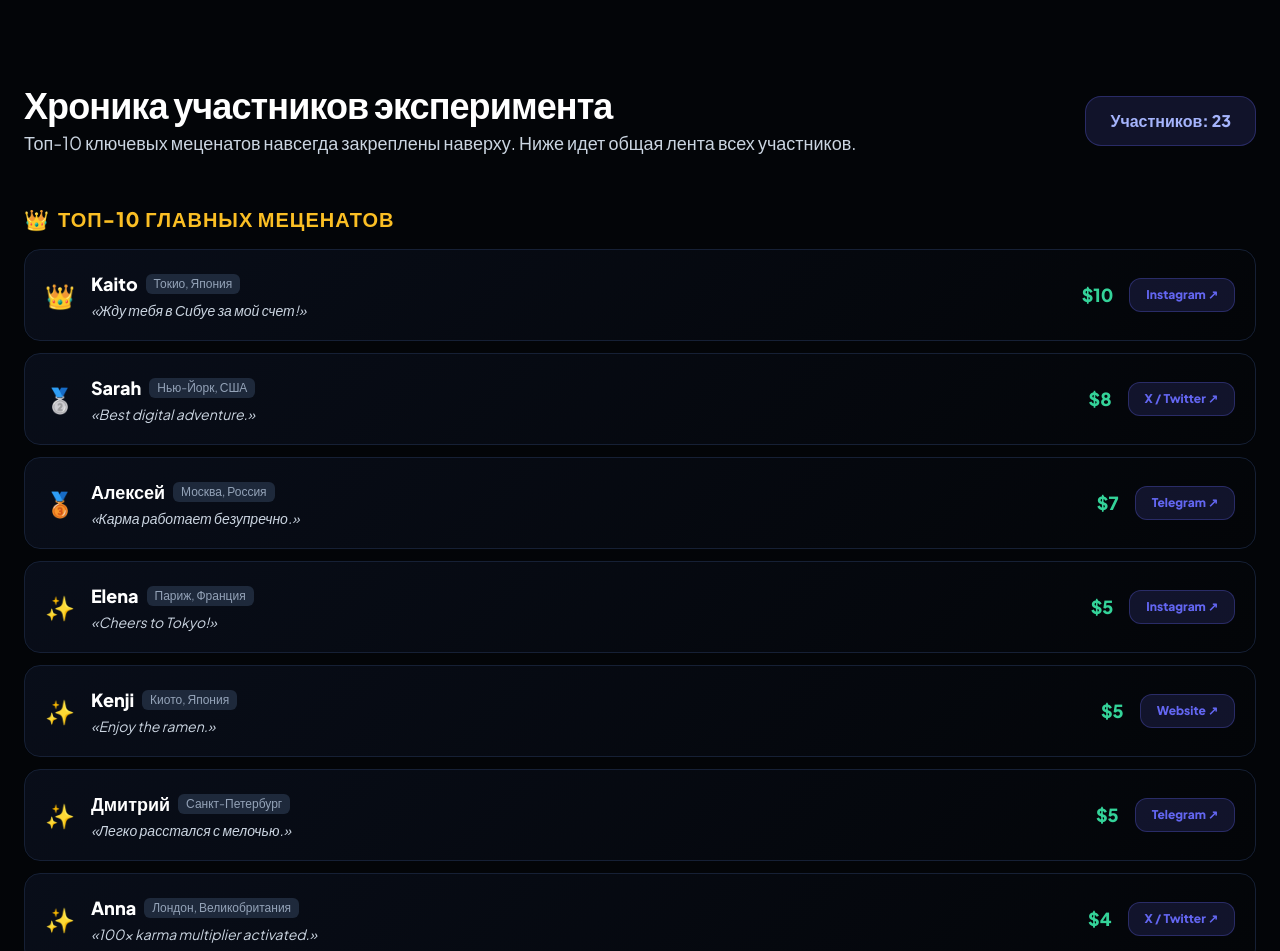
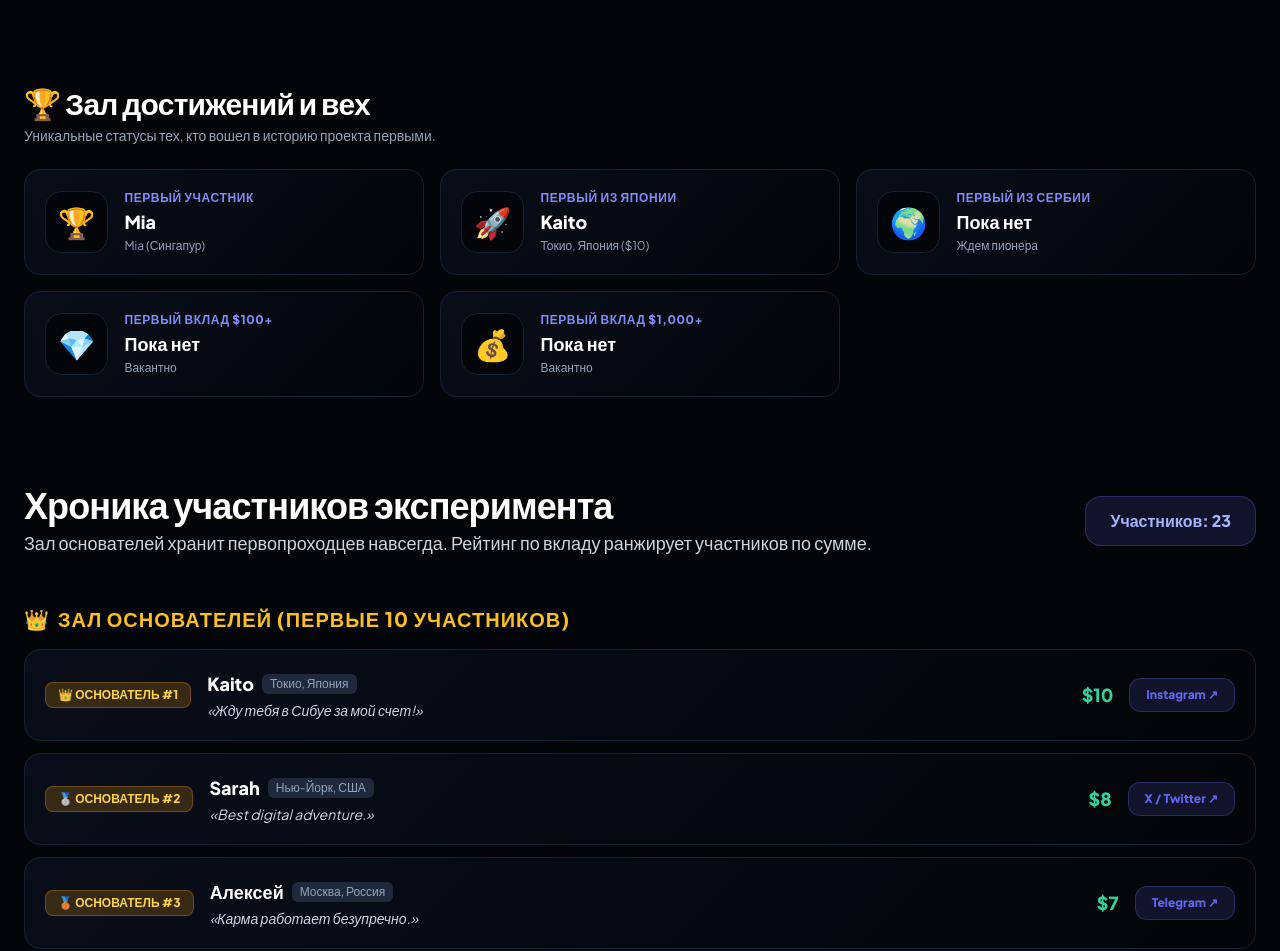
Before and after one commit to abc75277-afk/super-app, a plain HTML site: page index.html in a window 1280 px wide. Shown: the part 1527-2478 px from the top of the page. Drawn offline with nearby package versions, Linux system fonts and the light colour scheme.

Commit message:
Update achievements section and related content

```diff
--- a/index.html
+++ b/index.html
@@ -130,35 +130,48 @@
             </div>
         </section>
 
-        <!-- РЕЕСТР УЧАСТНИКОВ -->
+        <!-- СЕКЦИЯ ДОСТИЖЕНИЙ / АЧИВОК -->
+        <section class="space-y-6 pt-6">
+            <div class="flex flex-col sm:flex-row justify-between items-start sm:items-center gap-4">
+                <div>
+                    <h2 class="text-2xl sm:text-3xl font-black tracking-tight text-white" data-i18n="achievementsTitle">🏆 Зал достижений и вех</h2>
+                    <p class="text-slate-400 text-sm mt-1" data-i18n="achievementsSub">Уникальные статусы тех, кто вошел в историю проекта первыми.</p>
+                </div>
+            </div>
+            <div id="achievementsGrid" class="grid grid-cols-1 sm:grid-cols-2 lg:grid-cols-3 gap-4">
+                <!-- Динамически заполняется скриптом -->
+            </div>
+        </section>
+
+        <!-- РЕЕСТР УЧАСТНИКОВ (ДВОЙНАЯ СИСТЕМА) -->
         <section class="space-y-12 pt-6">
             <div class="flex flex-col sm:flex-row justify-between items-start sm:items-center gap-4">
                 <div>
                     <h2 class="text-3xl sm:text-4xl font-black tracking-tight text-white" data-i18n="listTitle">Хроника участников эксперимента</h2>
-                    <p class="text-lg text-slate-300 mt-1" data-i18n="listDesc">Топ-10 ключевых меценатов навсегда закреплены наверху. Ниже идет общая лента всех участников.</p>
+                    <p class="text-lg text-slate-300 mt-1" data-i18n="listDesc">Зал основателей хранит первопроходцев навсегда. Рейтинг по вкладу ранжирует участников по сумме.</p>
                 </div>
                 <div class="flex items-center space-x-3">
                     <span class="text-base px-6 py-3 rounded-2xl bg-indigo-500/15 border border-indigo-500/30 text-indigo-300 font-extrabold" id="participantsBadge">Участников: 0</span>
                 </div>
             </div>
 
-            <!-- ТОП-10 -->
+            <!-- 👑 ЗАЛ ОСНОВАТЕЛЕЙ (ПЕРВЫЕ 10) -->
             <div class="space-y-4">
                 <h3 class="text-xl font-extrabold text-amber-400 uppercase tracking-wider flex items-center space-x-2">
                     <span>👑</span>
-                    <span data-i18n="top10Title">Топ-10 главных меценатов</span>
+                    <span data-i18n="foundersTitle">Зал основателей (Первые 10 участников)</span>
                 </h3>
-                <div id="topParticipantsList" class="space-y-3"></div>
+                <div id="foundersList" class="space-y-3"></div>
             </div>
 
-            <!-- ЛЕНТА -->
+            <!-- 💎 РЕЙТИНГ ПО ВКЛАДУ -->
             <div class="space-y-4 pt-4">
-                <h3 class="text-xl font-extrabold text-slate-300 uppercase tracking-wider flex items-center space-x-2">
-                    <span>📜</span>
-                    <span data-i18n="feedTitle">Общая лента участников</span>
+                <h3 class="text-xl font-extrabold text-emerald-400 uppercase tracking-wider flex items-center space-x-2">
+                    <span>💎</span>
+                    <span data-i18n="topDonorsTitle">Рейтинг по вкладу (Топ меценатов)</span>
                 </h3>
                 <div class="glass-panel border border-cardBorder rounded-3xl p-6 sm:p-8 max-h-[500px] overflow-y-auto custom-scrollbar shadow-2xl">
-                    <div id="feedParticipantsList" class="space-y-4"></div>
+                    <div id="topDonorsList" class="space-y-4"></div>
                 </div>
             </div>
         </section>
@@ -313,10 +326,12 @@
                 p8Title: "Магия совпадений", p8Desc: "Инвестируя в чужие приключения, вы запускаете цепочку позитивных событий у себя.",
                 p9Title: "Карта мира", p9Desc: "В проекте участвуют люди со всех уголков планеты — от Токио до Нью-Йорка.",
                 p10Title: "Энергия движения", p10Desc: "Лучше сделать один веселый шаг, чем годами раздумывать и сомневаться.",
+                achievementsTitle: "🏆 Зал достижений и вех",
+                achievementsSub: "Уникальные статусы тех, кто вошел в историю проекта первыми.",
                 listTitle: "Хроника участников эксперимента",
-                listDesc: "Топ-10 ключевых меценатов навсегда закреплены наверху. Ниже идет общая лента всех участников.",
-                top10Title: "Топ-10 главных меценатов",
-                feedTitle: "Общая лента участников",
+                listDesc: "Зал основателей хранит первопроходцев навсегда. Рейтинг по вкладу ранжирует участников по сумме.",
+                foundersTitle: "Зал основателей (Первые 10 участников)",
+                topDonorsTitle: "Рейтинг по вкладу (Топ меценатов)",
                 step1Title: "Шаг 1: Сумма вклада",
                 step1Desc: "Введите любую комфортную сумму (хоть $1, хоть $500).",
                 amountLabel: "Сумма ($)",
@@ -356,10 +371,12 @@
                 p8Title: "Magic of Coincidences", p8Desc: "By investing in others' adventures, you trigger a chain of positive events for yourself.",
                 p9Title: "World Map", p9Desc: "People from all corners of the planet participate — from Tokyo to New York.",
                 p10Title: "Energy of Motion", p10Desc: "Better to take one fun step than spend years thinking and doubting.",
+                achievementsTitle: "🏆 Achievements & Milestones Hall",
+                achievementsSub: "Unique statuses of those who made history first.",
                 listTitle: "Chronicle of Experiment Participants",
-                listDesc: "Top 10 key patrons are permanently fixed at the top. Below is the general feed of all participants.",
-                top10Title: "Top 10 Main Patrons",
-                feedTitle: "General Participants Feed",
+                listDesc: "Founders Hall preserves pioneers forever. Contribution ranking ranks participants by amount.",
+                foundersTitle: "Founders Hall (First 10 Participants)",
+                topDonorsTitle: "Contribution Ranking (Top Patrons)",
                 step1Title: "Step 1: Contribution Amount",
                 step1Desc: "Enter any comfortable amount ($1, $500, or more).",
                 amountLabel: "Amount ($)",
@@ -420,8 +437,6 @@
         }
 
         function renderParticipants() {
-            const sorted = [...participants].sort((a, b) => b.amount - a.amount);
-
             const total = participants.reduce((sum, p) => sum + p.amount, 0);
             document.getElementById('totalAmount').innerText = total.toLocaleString();
 
@@ -432,18 +447,18 @@
             document.getElementById('progressText').innerText = currentLang === 'ru' ? `Прогресс: ${percent}%` : `Progress: ${percent}%`;
             document.getElementById('participantsBadge').innerText = currentLang === 'ru' ? `Участников: ${participants.length}` : `Participants: ${participants.length}`;
 
-            // Топ-10
-            const top10 = sorted.slice(0, 10);
-            const topListEl = document.getElementById('topParticipantsList');
-            topListEl.innerHTML = '';
+            // 1. 👑 ЗАЛ ОСНОВАТЕЛЕЙ (Фиксированные первые 10 участников в исходном порядке добавления)
+            const founders = participants.slice(0, 10);
+            const foundersListEl = document.getElementById('foundersList');
+            foundersListEl.innerHTML = '';
 
-            top10.forEach((p, index) => {
-                const medals = ['👑', '🥈', '🥉', '✨', '✨', '✨', '✨', '✨', '✨', '✨'];
+            founders.forEach((p, index) => {
+                const founderBadges = ['👑 Основатель #1', '🥈 Основатель #2', '🥉 Основатель #3', '✨ Основатель', '✨ Основатель', '✨ Основатель', '✨ Основатель', '✨ Основатель', '✨ Основатель', '✨ Основатель'];
                 const card = document.createElement('div');
                 card.className = 'glass-panel border border-cardBorder rounded-2xl p-4 sm:p-5 flex flex-col sm:flex-row justify-between items-start sm:items-center gap-4 hover:border-amber-500/50 transition';
                 card.innerHTML = `
                     <div class="flex items-center space-x-4">
-                        <span class="text-2xl">${medals[index]}</span>
+                        <span class="text-xs font-black uppercase px-3 py-1 rounded-lg bg-amber-500/20 text-amber-300 border border-amber-500/30">${founderBadges[index]}</span>
                         <div>
                             <div class="flex items-center space-x-2">
                                 <span class="font-black text-white text-lg">${p.name}</span>
@@ -459,23 +474,20 @@
                         </a>
                     </div>
                 `;
-                topListEl.appendChild(card);
+                foundersListEl.appendChild(card);
             });
 
-            // Общая лента
-            const feed = sorted.slice(10);
-            const feedListEl = document.getElementById('feedParticipantsList');
-            feedListEl.innerHTML = '';
+            // 2. 💎 РЕЙТИНГ ПО ВКЛАДУ (Все участники, отсортированные по сумме)
+            const sortedByAmount = [...participants].sort((a, b) => b.amount - a.amount);
+            const topDonorsListEl = document.getElementById('topDonorsList');
+            topDonorsListEl.innerHTML = '';
 
-            if (feed.length === 0) {
-                feedListEl.innerHTML = `<p class="text-slate-400 text-center py-4 text-sm">${currentLang === 'ru' ? 'В общей ленте пока пусто. Станьте следующим!' : 'General feed is empty. Be the next!'}</p>`;
-            } else {
-                feed.forEach(p => {
+            sortedByAmount.forEach((p, index) => {
                 const row = document.createElement('div');
                 row.className = 'p-4 rounded-2xl bg-darkBg/60 border border-cardBorder flex flex-col sm:flex-row justify-between items-start sm:items-center gap-3 hover:border-accent/30 transition';
                 row.innerHTML = `
                     <div class="flex items-center space-x-3">
-                            <span class="text-slate-500 text-sm font-bold">#${p.id}</span>
+                        <span class="text-slate-400 text-sm font-black w-6">#${index + 1}</span>
                         <div>
                             <div class="flex items-center space-x-2">
                                 <span class="font-bold text-white text-base">${p.name}</span>
@@ -491,9 +503,75 @@
                         </a>
                     </div>
                 `;
-                    feedListEl.appendChild(row);
+                topDonorsListEl.appendChild(row);
             });
+
+            // 3. 🏆 СИСТЕМА ДОСТИЖЕНИЙ (Ачивки)
+            renderAchievements();
         }
+
+        function renderAchievements() {
+            const grid = document.getElementById('achievementsGrid');
+            grid.innerHTML = '';
+
+            // Находим нужных людей по критериям
+            const firstParticipant = participants[participants.length - 1]; // Самый первый добавленный (исходный или созданный)
+            const firstJapan = participants.find(p => p.city.toLowerCase().includes('япония') || p.city.toLowerCase().includes('japan') || p.city.toLowerCase().includes('токио') || p.city.toLowerCase().includes('киото') || p.city.toLowerCase().includes('осака'));
+            const firstSerbia = participants.find(p => p.city.toLowerCase().includes('сербия') || p.city.toLowerCase().includes('serbia') || p.city.toLowerCase().includes('белград'));
+            const first100 = participants.find(p => p.amount >= 100);
+            const first1000 = participants.find(p => p.amount >= 1000);
+
+            const achievements = [
+                {
+                    icon: '🏆',
+                    titleRu: 'Первый участник',
+                    titleEn: 'First Participant',
+                    person: firstParticipant ? firstParticipant.name : '—',
+                    descRu: firstParticipant ? `${firstParticipant.name} (${firstParticipant.city})` : 'Вакантно'
+                },
+                {
+                    icon: '🚀',
+                    titleRu: 'Первый из Японии',
+                    titleEn: 'First from Japan',
+                    person: firstJapan ? firstJapan.name : 'Пока нет',
+                    descRu: firstJapan ? `${firstJapan.city} ($${firstJapan.amount})` : 'Ждем пионера'
+                },
+                {
+                    icon: '🌍',
+                    titleRu: 'Первый из Сербии',
+                    titleEn: 'First from Serbia',
+                    person: firstSerbia ? firstSerbia.name : 'Пока нет',
+                    descRu: firstSerbia ? `${firstSerbia.city} ($${firstSerbia.amount})` : 'Ждем пионера'
+                },
+                {
+                    icon: '💎',
+                    titleRu: 'Первый вклад $100+',
+                    titleEn: 'First $100+ Contribution',
+                    person: first100 ? first100.name : 'Пока нет',
+                    descRu: first100 ? `$${first100.amount} от ${first100.name}` : 'Вакантно'
+                },
+                {
+                    icon: '💰',
+                    titleRu: 'Первый вклад $1,000+',
+                    titleEn: 'First $1,000+ Contribution',
+                    person: first1000 ? first1000.name : 'Пока нет',
+                    descRu: first1000 ? `$${first1000.amount} от ${first1000.name}` : 'Вакантно'
+                }
+            ];
+
+            achievements.forEach(ach => {
+                const card = document.createElement('div');
+                card.className = 'glass-panel border border-cardBorder rounded-2xl p-5 flex items-center space-x-4 hover:border-indigo-500/50 transition';
+                card.innerHTML = `
+                    <div class="text-3xl p-3 rounded-2xl bg-darkBg border border-cardBorder">${ach.icon}</div>
+                    <div>
+                        <div class="text-xs text-indigo-400 font-extrabold uppercase tracking-wider">${currentLang === 'ru' ? ach.titleRu : ach.titleEn}</div>
+                        <div class="text-lg font-black text-white mt-0.5">${ach.person}</div>
+                        <div class="text-xs text-slate-400 mt-0.5">${ach.descRu}</div>
+                    </div>
+                `;
+                grid.appendChild(card);
+            });
         }
 
         function handleParticipantSubmit(e) {
@@ -510,6 +588,7 @@
                 comment: document.getElementById('pComment').value || (currentLang === 'ru' ? 'Токио ждет!' : 'Tokyo awaits!')
             };
 
+            // Добавляем в начало массива (новый участник становится частью Зала основателей, если входит в первые 10, или сразу участвует в рейтинге по вкладу)
             participants.unshift(newParticipant);
             saveParticipantsToStorage();
             renderParticipants();
```
Lines whose indentation alone changed are shown as unchanged.
